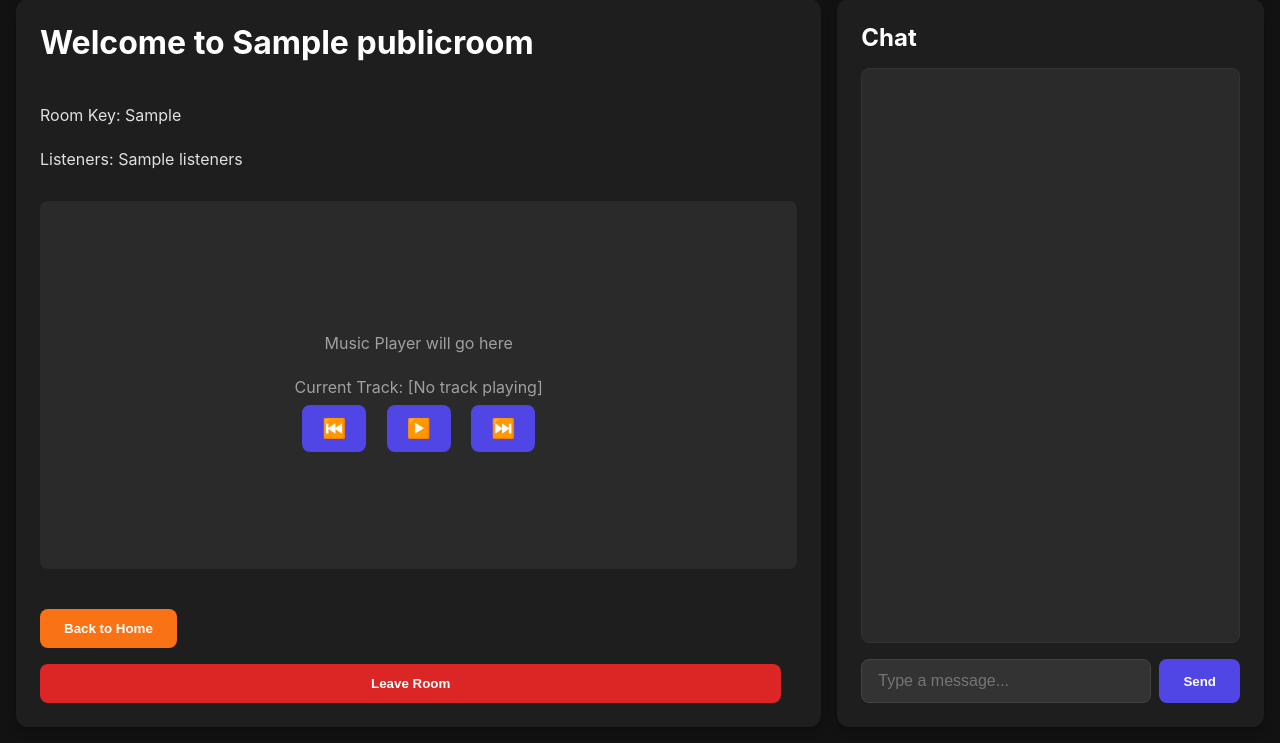
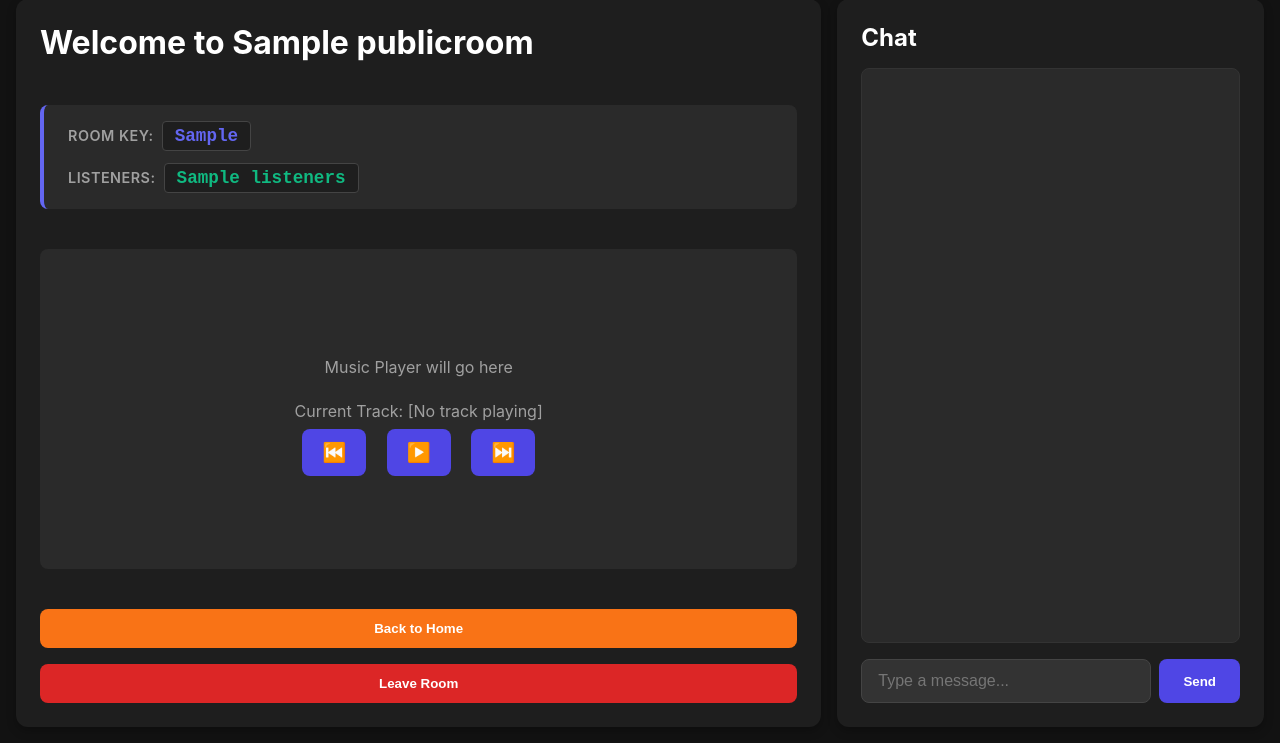
Before and after one commit to 555aaditya/JamRoom, a Flask app: page /room/1 in a window 1280 px wide. Shown: the part 110-853 px from the top of the page. Run offline with Flask 3, Linux system fonts and the light colour scheme; a user stored in the database is signed in; a database or web service that is not in the repository returns one stand-in record (values such as "Sample title"); some libraries are stand-ins or nearby versions; grey boxes are pictures that could not be loaded.

Commit message:
add files

```diff
--- a/static/css/room.css
+++ b/static/css/room.css
@@ -27,6 +27,68 @@
 #main-player-section p {
   font-size: 1rem;
   margin-bottom: 0.5rem;
+}
+
+/* Room Key and Listeners Styling */
+.room-info {
+  background-color: #2a2a2a;
+  border-radius: 0.5rem;
+  padding: 1rem 1.5rem;
+  margin: 1rem 0;
+  border-left: 4px solid #6366f1;
+}
+
+.room-key {
+  display: flex;
+  align-items: center;
+  gap: 0.5rem;
+  margin-bottom: 0.75rem;
+  font-size: 1.1rem;
+  font-weight: 500;
+}
+
+.room-key-label {
+  color: #a0a0a0;
+  font-weight: 600;
+  text-transform: uppercase;
+  letter-spacing: 0.5px;
+  font-size: 0.9rem;
+}
+
+.room-key-value {
+  color: #6366f1;
+  font-weight: 700;
+  font-family: 'Courier New', monospace;
+  background-color: #1e1e1e;
+  padding: 0.25rem 0.75rem;
+  border-radius: 0.25rem;
+  border: 1px solid #444;
+}
+
+.listeners-info {
+  display: flex;
+  align-items: center;
+  gap: 0.5rem;
+  font-size: 1.1rem;
+  font-weight: 500;
+}
+
+.listeners-label {
+  color: #a0a0a0;
+  font-weight: 600;
+  text-transform: uppercase;
+  letter-spacing: 0.5px;
+  font-size: 0.9rem;
+}
+
+.listeners-count {
+  color: #10b981;
+  font-weight: 700;
+  font-family: 'Courier New', monospace;
+  background-color: #1e1e1e;
+  padding: 0.25rem 0.75rem;
+  border-radius: 0.25rem;
+  border: 1px solid #444;
 }
 
 .music-player-placeholder {
@@ -73,6 +135,8 @@
   margin-right: 1rem;
   margin-top: 1rem;
   transition: background-color 0.2s;
+  width: 100%;
+  box-sizing: border-box;
 }
 
 .leave-room-btn {
--- a/static/css/style.css
+++ b/static/css/style.css
@@ -118,7 +118,7 @@ body {
 }
 
 .room-card-content {
-    padding: 1.5rem;
+    padding: 2rem;
     height: 100%;
     display: flex;
     flex-direction: column;
@@ -167,6 +167,8 @@ body {
     background-color: #4f46e5;
     transition: background-color 0.2s ease-in-out, transform 0.1s ease-in-out;
     box-shadow: 0 2px 4px rgba(0, 0, 0, 0.2);
+    min-width: 120px;
+    width: 120px;
 }
 
 .room-card .join-btn:hover {
@@ -203,6 +205,9 @@ body {
   cursor: pointer;
   color: #fff;
   transition: background-color 0.2s ease-in-out, transform 0.1s ease-in-out;
+  min-width: 120px;
+  width: 120px;
+  flex-shrink: 0;
 }
 
 .join-btn {
--- a/templates/home.html
+++ b/templates/home.html
@@ -8,7 +8,7 @@
     />
     <link
       rel="icon"
-      href="{{ url_for('static', filename='Jam-Room.svg') }}"
+      href="{{ url_for('static', filename='favicon.svg') }}"
       type="image/x-icon"
     />
   </head>
--- a/templates/login.html
+++ b/templates/login.html
@@ -14,7 +14,7 @@
     />
     <link
       rel="icon"
-      href="{{ url_for('static', filename='Jam-Room.svg') }}"
+      href="{{ url_for('static', filename='favicon.svg') }}"
       type="image/x-icon"
     />
   </head>
--- a/templates/register.html
+++ b/templates/register.html
@@ -14,7 +14,7 @@
     />
     <link
       rel="icon"
-      href="{{ url_for('static', filename='Jam-Room.svg') }}"
+      href="{{ url_for('static', filename='favicon.svg') }}"
       type="image/x-icon"
     />
   </head>
--- a/templates/room.html
+++ b/templates/room.html
@@ -12,7 +12,7 @@
     />
     <link
       rel="icon"
-      href="{{ url_for('static', filename='Jam-Room.svg') }}"
+      href="{{ url_for('static', filename='favicon.svg') }}"
       type="image/x-icon"
     />
     <script src="https://cdnjs.cloudflare.com/ajax/libs/socket.io/4.0.1/socket.io.js"></script>
@@ -38,8 +38,17 @@
     <main class="room-layout">
       <section id="main-player-section" class="player-controls-container">
         <h1>Welcome to {{ room.name }}</h1>
-        <p>Room Key: {{ room.room_key }}</p>
-        <p>Listeners: <span id="listener-count">{{ room.listeners }}</span></p>
+
+        <div class="room-info">
+          <div class="room-key">
+            <span class="room-key-label">Room Key:</span>
+            <span class="room-key-value">{{ room.room_key }}</span>
+          </div>
+          <div class="listeners-info">
+            <span class="listeners-label">Listeners:</span>
+            <span class="listeners-count" id="listener-count">{{ room.listeners }}</span>
+          </div>
+        </div>
 
         <div class="music-player-placeholder">
           <p>Music Player will go here</p>
```
Also changed, not shown: static/favicon.svg (added).
